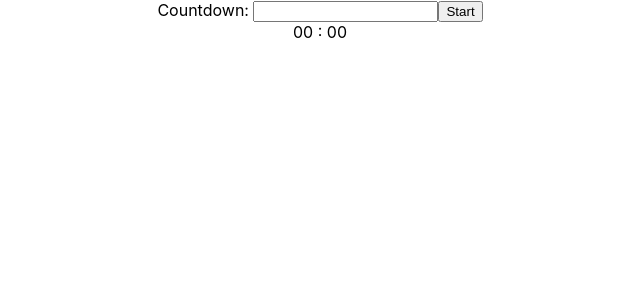
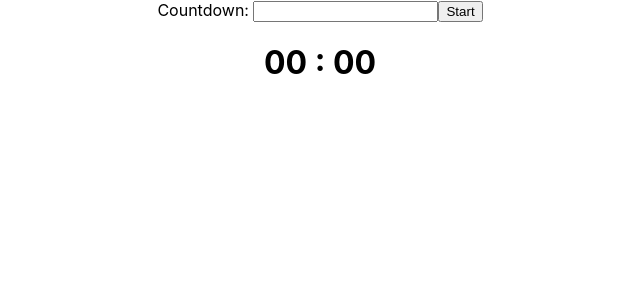
Before and after one commit to torianne02/timer, a React (Create React App) app: page / in a window 1280 px wide. Shown: the top 300 px of the page, without its empty margins (320-960 px from the left). Built offline with nearby package versions, Linux system fonts and the light colour scheme.

Commit message:
imports TimerText component and renders it

```diff
--- a/src/components/Timer.js
+++ b/src/components/Timer.js
@@ -1,5 +1,6 @@
 import React, { Component } from 'react';
 import TimerForm from './TimerForm';
+import TimerText from './TimerText';
 
 class Timer extends Component {
   constructor(props) {
@@ -98,7 +99,11 @@ class Timer extends Component {
           */}
         </div>
         <div className="timer-text">
-          { this.state.minutes } : { this.state.seconds }
+          <TimerText
+            minutes={ this.state.minutes }
+            seconds={ this.state.seconds }
+          />
+          {/* { this.state.minutes } : { this.state.seconds } */}
           {/*
             TimerText component to display 00:00 countdown
             this text will change color/blink
```
